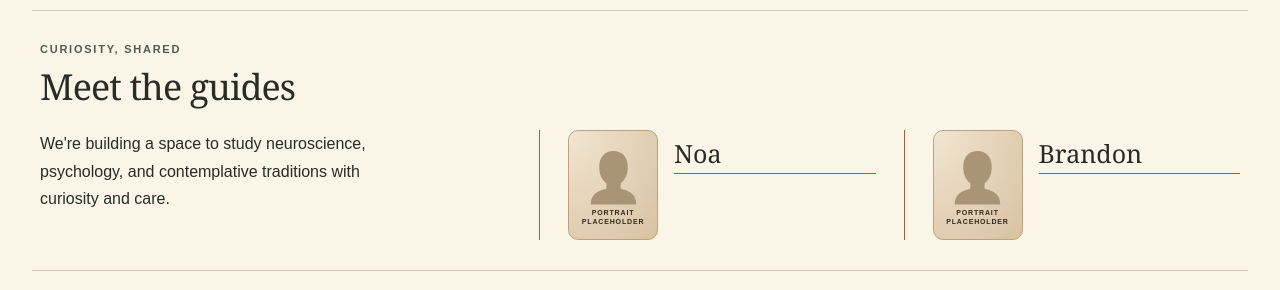
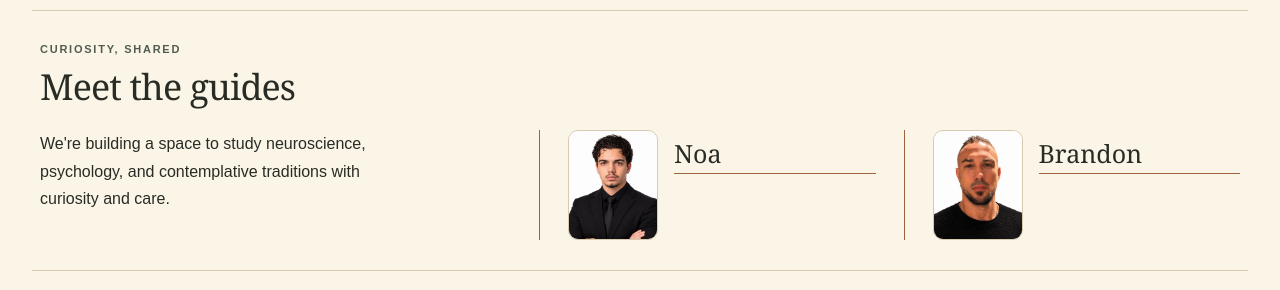
Before and after one commit to xSoulzz/MentisForge, a React (Vite) app: page / in a window 1280 px wide. Shown: the part 2440-2730 px from the top of the page. Built offline with nearby package versions, Linux system fonts and the light colour scheme.

Commit message:
Added portraits to the Guides

```diff
--- a/src/App.css
+++ b/src/App.css
@@ -426,6 +426,7 @@ a.text-link { display: inline-flex; align-items: center; gap: 5px; }
 .about-grid { margin-top: 24px; }
 .about-introduction { font-size: 16px; line-height: 1.7; }
 .portrait-placeholder { width: 90px; height: 110px; }
+.profile-portrait { display: block; width: 90px; height: 110px; flex-shrink: 0; object-fit: cover; object-position: center top; border: 1px solid var(--edge); border-radius: 10px; }
 .community-section { display: flex; align-items: center; justify-content: space-between; gap: 28px; padding: 32px; margin: 30px 0; border-radius: 12px; background: radial-gradient(ellipse at top left, #35664b, transparent 65%), #0b342b; color: #fff7e7; scroll-margin-top: 24px; }
 .community-copy { max-width: 670px; }
 .community-section .eyebrow { color: #c8d8c3; }
--- a/src/App.tsx
+++ b/src/App.tsx
@@ -1,5 +1,7 @@
 import { useEffect, useRef, useState } from 'react'
 import heroArtwork from './assets/mentis-hero-v2.png'
+import noaPortrait from './assets/noa-portrait.png'
+import brandonPortrait from './assets/brandon-portrait.png'
 import libraryArtwork from './assets/inner-library-detailed.png'
 import neuroVideoArtwork from './assets/watch-neuroplasticity.png'
 import reflectionVideoArtwork from './assets/watch-reflection.png'
@@ -222,10 +224,7 @@ function App() {
         <div className="about-grid">
           <p className="about-introduction">We're building a space to study neuroscience, psychology, and contemplative traditions with curiosity and care.</p>
           {['Noa', 'Brandon'].map(name => <article className="person-card" key={name} aria-labelledby={`person-${name.toLowerCase()}`}>
-            <div className="portrait-placeholder" role="img" aria-label={`Portrait placeholder for ${name}`}>
-              <svg viewBox="0 0 80 88" fill="currentColor" aria-hidden="true"><path d="M40 9c-13 0-20 9-20 23 0 10 4 18 10 22v8C15 65 8 72 8 84h64c0-12-7-19-22-22v-8c6-4 10-12 10-22C60 18 53 9 40 9Z"/></svg>
-              <span aria-hidden="true">Portrait<br/>placeholder</span>
-            </div>
+            <img className="profile-portrait" src={name === 'Noa' ? noaPortrait : brandonPortrait} alt={`Portrait of ${name}`} width="90" height="110" loading="lazy" decoding="async"/>
             <h3 id={`person-${name.toLowerCase()}`}>{name}</h3>
           </article>)}
         </div>
```
Also changed, not shown: src/assets/brandon-portrait.png (added), src/assets/noa-portrait.png (added).
